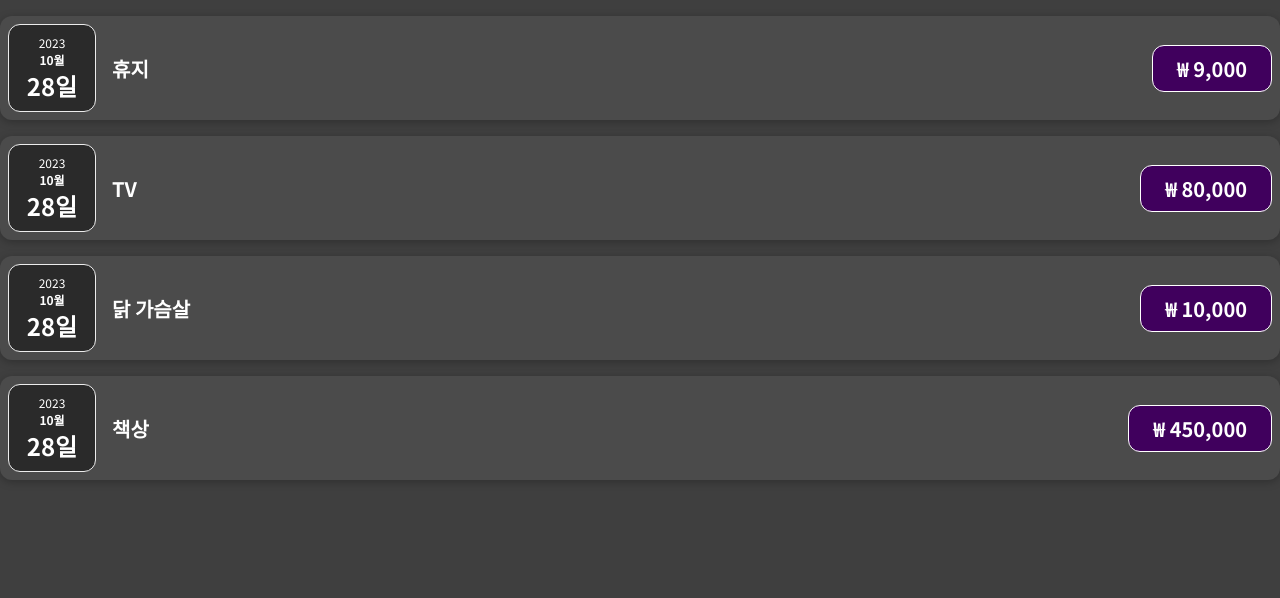
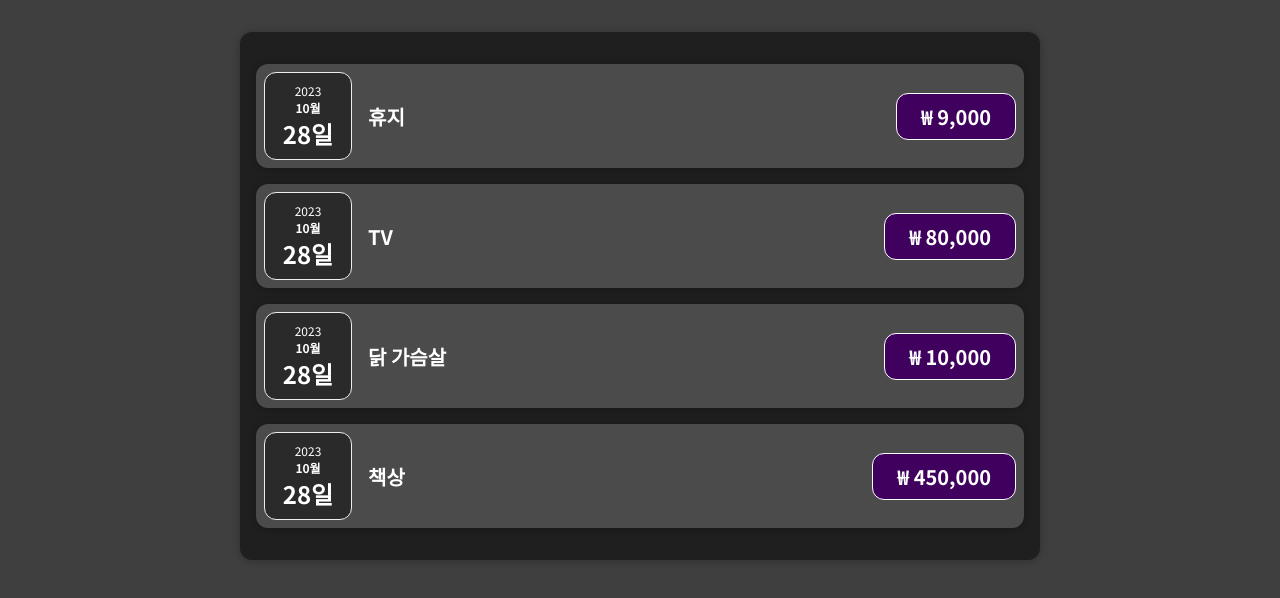
Before and after one commit to SAHA-YJB/SpendingCalculator, a React (Create React App) app: page / in a window 1280 px wide. Shown: the top 598 px of the page. Built offline with nearby package versions, Linux system fonts and the light colour scheme.

Commit message:
features: common card component edit

```diff
--- /dev/null
+++ b/src/components/common/Card.css
@@ -0,0 +1,4 @@
+.card {
+  box-shadow: 0 1px 8px rgba(0, 0, 0, 0.25);
+  border-radius: 12px;
+}
--- /dev/null
+++ b/src/components/common/Card.jsx
@@ -0,0 +1,9 @@
+import React from "react";
+import "./Card.css";
+
+const Card = (props) => {
+  const calsses = "card " + props.className;
+  return <div className={calsses}>{props.children}</div>;
+};
+
+export default Card;
--- a/src/components/features/ExpenseItem/ExpenseItem.css
+++ b/src/components/features/ExpenseItem/ExpenseItem.css
@@ -1,11 +1,17 @@
+.expenses {
+  padding: 1rem;
+  background-color: rgb(31, 31, 31);
+  margin: 2rem auto;
+  width: 50rem;
+  max-width: 95%;
+}
+
 .expense-item {
   display: flex;
   justify-content: space-between;
   align-items: center;
-  box-shadow: 0 2px 8px rgba(0, 0, 0, 0.25);
   padding: 0.5rem;
   margin: 1rem 0;
-  border-radius: 12px;
   background-color: #4b4b4b;
 }
 
--- a/src/components/features/ExpenseItem/ExpenseItem.jsx
+++ b/src/components/features/ExpenseItem/ExpenseItem.jsx
@@ -1,22 +1,23 @@
 import React from "react";
 import "../ExpenseItem/ExpenseItem.css";
 import ExpenseDate from "./ExpenseDate";
+import Card from "../../common/Card";
 
 const ExpenseItem = ({ expenses }) => {
   return (
-    <>
+    <Card className="expenses">
       {expenses.map((expense) => {
         return (
-          <div className="expense-item" key={expense.id}>
+          <Card className="expense-item" key={expense.id}>
             <ExpenseDate expenses={expense} />
             <div className="expense-item__description">
               <h2>{expense.title}</h2>
               <div className="expense-item__price">₩ {expense.amount}</div>
             </div>
-          </div>
+          </Card>
         );
       })}
-    </>
+    </Card>
   );
 };
 
```
